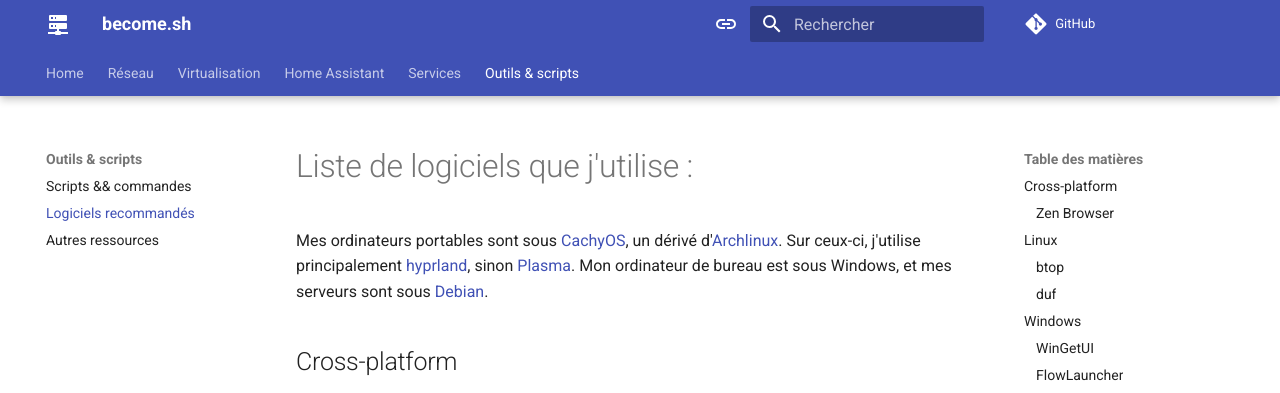
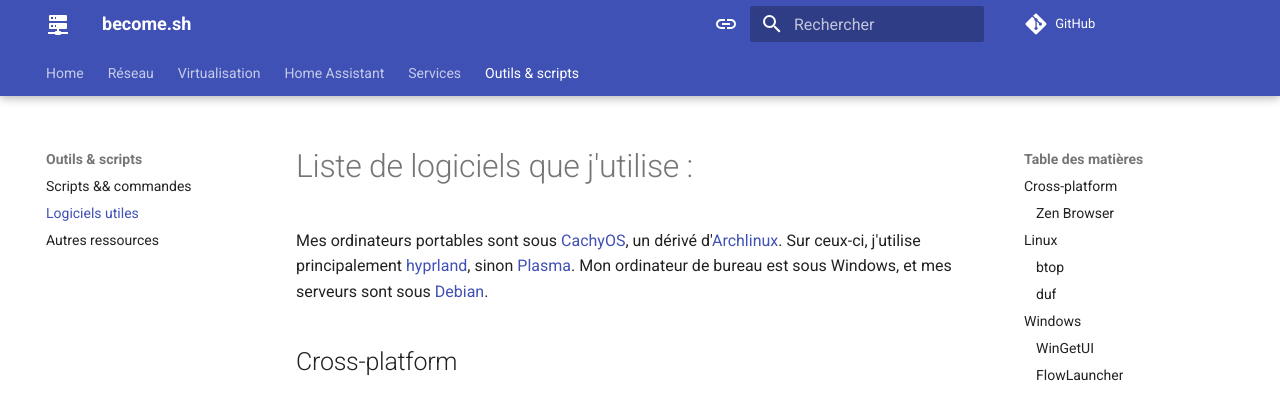
Before and after one commit to adenyrr/become.sh, an MkDocs documentation site: the page built from docs/outils/softwares.md, in a window 1280 px wide. Shown: the top 393 px of the page. Built offline with MkDocs 1.6.1 and Material for MkDocs 9.7.7, drawn with Linux system fonts in a browser that asks for light colours; comment, search, counter and statistics services are not loaded.

Commit message:
Update mkdocs.yml

```diff
--- a/mkdocs.yml
+++ b/mkdocs.yml
@@ -15,7 +15,7 @@ nav:
     - Streaming avec Jellyfin : services/jellyfin.md
   - Outils & scripts:
     - Scripts && commandes : outils/commandes.md
-    - Logiciels recommandés : outils/softwares.md
+    - Logiciels utiles : outils/softwares.md
     - Autres ressources : outils/links.md
 
 use_directory_urls: true
```
